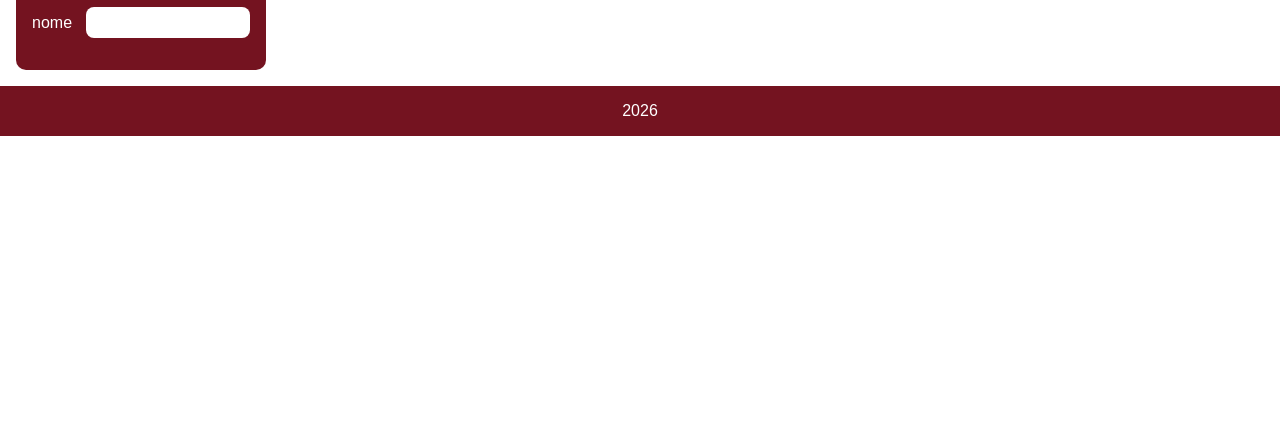
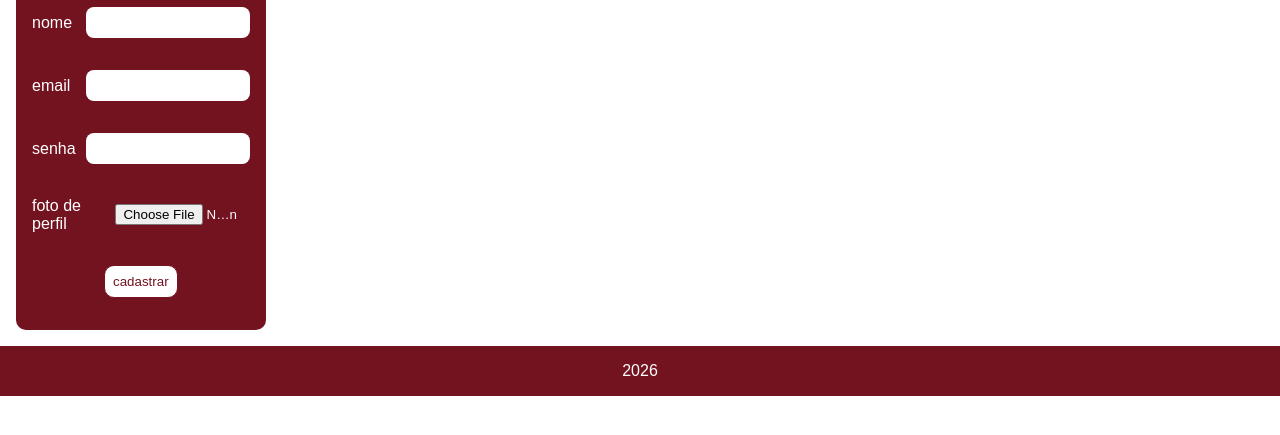
Before and after one commit to ranielysilvaa/proj.biblioteca, a plain HTML site: page cadastro.html in a window 1280 px wide. Shown: the part 173-608 px from the top of the page. Drawn offline with Linux system fonts and the light colour scheme.

Commit message:
atualização

```diff
--- a/cadastro.html
+++ b/cadastro.html
@@ -25,8 +25,20 @@
                 <label for="nome">nome</label>
                 <input type="text" name="nome" id="nome">
             </div>
+            <div class="form-item"
+                <label for="email">email</label>
+                <input type="text" name="email" id="email">
+            </div>
+            <div class="form-item">
+                <label for="senha">senha</label>
+                <input type="password" name="senha" id="senha">
+            </div>
 
-
+            <div class="form-item">
+                <label for="foto">foto de perfil</label>
+                <input type="file" name="foto" id="foto">
+            </div>
+            <button type=" submit">cadastrar</button>
 
     </main>
 
```
Also changed, not shown: index.html (line endings or trailing spaces).
